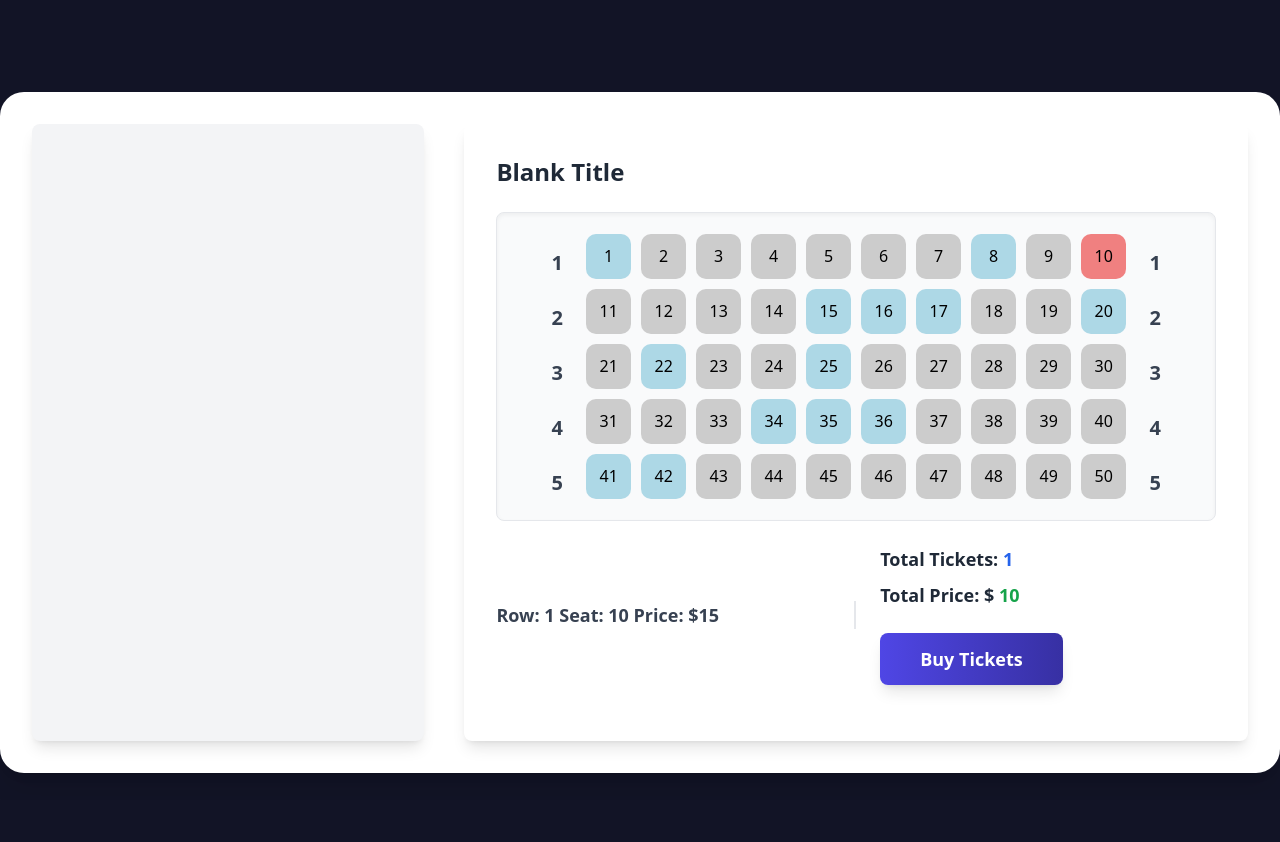
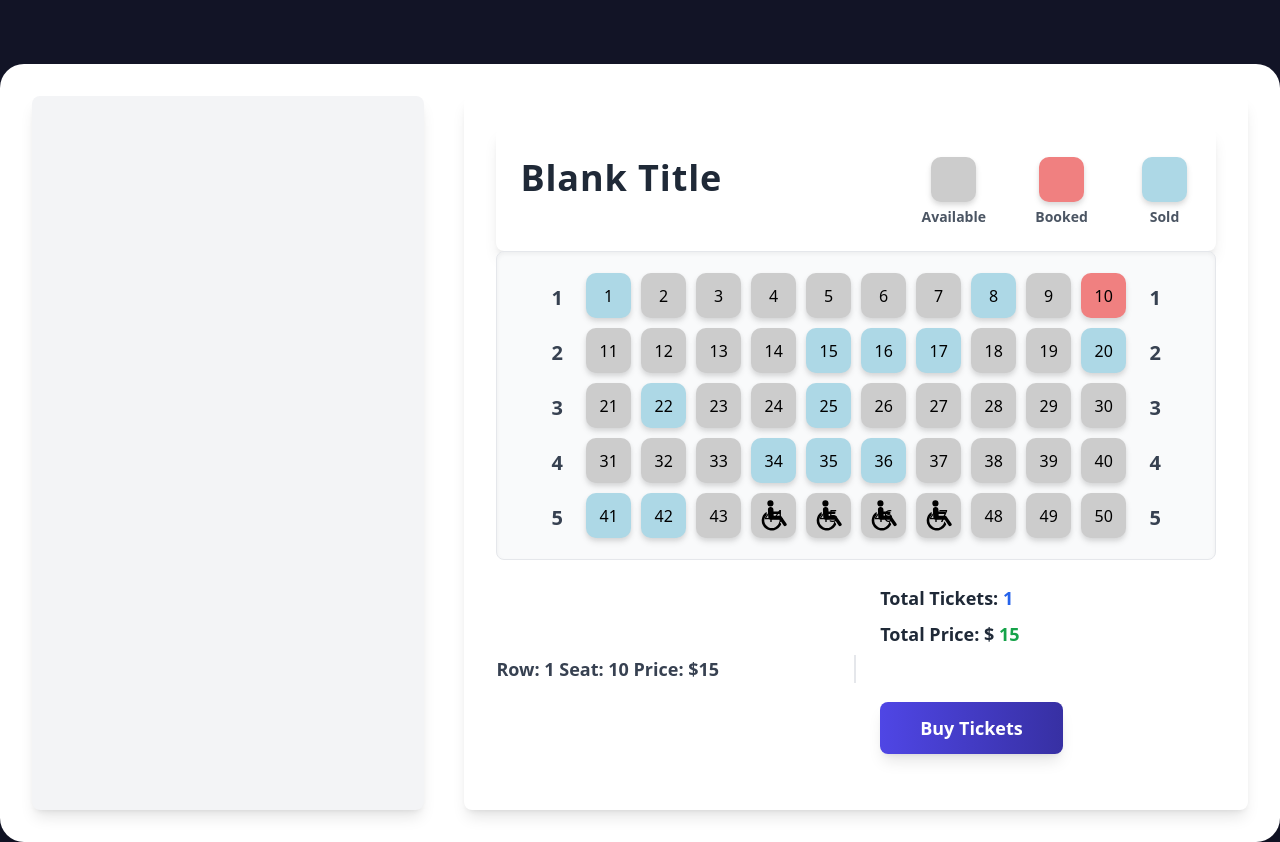
Before and after one commit to ninimtchedlishvili/Final-Movie-App, a plain HTML site: page singleMovie.html in a window 1280 px wide. Both pictures are taken after a click on the element "10". Before the commit the page ends 800 px from the top, so only its background shows below. Drawn offline with nearby package versions, Linux system fonts and the light colour scheme; no server answers.

Commit message:
updated singleMovi.js. added price calculation

```diff
--- a/singleMovie.html
+++ b/singleMovie.html
@@ -15,19 +15,38 @@
             class="w-full lg:w-1/3 flex justify-center items-center bg-gray-100 p-6 rounded-lg shadow-lg">
         </div>
 
-        <div class="w-full lg:w-2/3 bg-white p-8 rounded-lg shadow-lg">
-            <h2 class="text-2xl font-extrabold text-gray-800 mb-6" id="movieTitle">Blank Title</h2>
+        <div class="w-full lg:w-2/3 bg-white  p-8 rounded-lg shadow-lg">
+            <div class="flex justify-between items-center bg-white p-6 rounded-lg shadow-lg">
+                <h2 class="text-4xl font-bold text-gray-800 mb-6 tracking-wide" id="movieTitle">Blank Title</h2>
+                <div class="flex gap-12">
+                    <div class="flex flex-col justify-center items-center">
+                        <div class="seat w-10 h-10 bg-green-400 rounded-md mb-2 shadow-md transition-transform hover:scale-105"></div>
+                        <p class="text-sm text-gray-600 font-semibold">Available</p>
+                    </div>
+                    <div class="flex flex-col justify-center items-center">
+                        <div class="seat selected w-10 h-10 bg-yellow-400 rounded-md mb-2 shadow-md transition-transform hover:scale-105"></div>
+                        <p class="text-sm text-gray-600 font-semibold">Booked</p>
+                    </div>
+                    <div class="flex flex-col justify-center items-center">
+                        <div class="seat occupied w-10 h-10 bg-red-400 rounded-md mb-2 shadow-md transition-transform hover:scale-105"></div>
+                        <p class="text-sm text-gray-600 font-semibold">Sold</p>
+                    </div>
+                </div>
+            </div>
+
             <div id="seat-map" class="border rounded-lg p-4 bg-gray-50 shadow-inner mb-6"></div>
 
+
             <div class="flex justify-between items-center mb-6">
-                <div id="bookedSeats" class="text-lg lg:w-1/2 font-medium text-gray-700 pr-6 border-r-2 border-gray-200">
+                <div id="bookedSeats"
+                    class="text-lg lg:w-1/2 font-medium text-gray-700 pr-6 border-r-2 border-gray-200">
                     <!-- Content for booked seats (if any) -->
                 </div>
-                <div class="text-lg lg:w-1/2 font-medium text-gray-700 pl-6">
+                <div class="text-lg lg:w-1/2 font-medium text-gray-700 pl-6 ">
                     <div class="text-lg font-semibold text-gray-800">
                         Total Tickets: <span id="total-tickets" class="text-blue-600">0</span>
                     </div>
-                    <div class="text-lg font-semibold text-gray-800 mt-2">
+                    <div class="text-lg font-semibold text-gray-800 mt-2 pb-[30px]">
                         Total Price: $ <span id="total-price" class="text-green-600">0</span>
                     </div>
 
@@ -39,7 +58,6 @@
             </div>
         </div>
     </div>
-
 
 
     <script src="singleMovie.js"></script>
@@ -57,6 +75,7 @@
             display: flex;
             justify-content: center;
             align-items: center;
+            box-shadow: 0 4px 6px rgba(0, 0, 0, 0.1), 0 2px 4px rgba(0, 0, 0, 0.06);
         }
 
         .seat:hover {
@@ -70,14 +89,17 @@
             display: flex;
             justify-content: center;
             align-items: center;
+            box-shadow: 0 4px 6px rgba(0, 0, 0, 0.1), 0 2px 4px rgba(0, 0, 0, 0.06);
         }
 
         .seat.selected {
             background-color: lightcoral;
+            box-shadow: 0 4px 6px rgba(0, 0, 0, 0.1), 0 2px 4px rgba(0, 0, 0, 0.06);
         }
 
         .seat.occupied {
             background-color: lightblue;
+            box-shadow: 0 4px 6px rgba(0, 0, 0, 0.1), 0 2px 4px rgba(0, 0, 0, 0.06);
         }
     </style>
 </body>
--- a/singleMovie.js
+++ b/singleMovie.js
@@ -23,7 +23,7 @@ async function getSingleMovie(url) {
 
 
 function showSingleMovie(movie) {
-    const {id, overview, title, release_date, poster_path, vote_average } = movie;
+    const { id, overview, title, release_date, poster_path, vote_average } = movie;
     const movieTitle = document.getElementById("movieTitle");
 
     const singleMovie = document.createElement("div");
@@ -34,6 +34,7 @@ function showSingleMovie(movie) {
             </div>
 
         </div>`
+
 
     document.getElementById("title").innerHTML = title;
     document.getElementById("movieTitle").innerHTML = title;
@@ -57,7 +58,7 @@ function seatSetting() {
         rowEl.className = "flex justify-center";
         const rowNum = i + 1;
         const rowNumStart = document.createElement("div");
-        rowNumStart.className = "text-center font-semibold text-xl text-gray-700 w-12 mt-5";
+        rowNumStart.className = "text-center font-semibold text-xl text-gray-700 w-12 mt-4";
         rowNumStart.textContent = i + 1;
         rowEl.appendChild(rowNumStart);
 
@@ -67,6 +68,10 @@ function seatSetting() {
             const seatIndex = i * seatPerRow + j + 1;
             const seatEl = document.createElement("div");
             seatEl.classList.add("seat");
+            if (seatIndex === 44 || seatIndex === 45 || seatIndex === 46 || seatIndex === 47) {
+                seatEl.classList.add("bg-[url('./src/img/accessibity.svg')]");
+            }
+
             seatEl.innerHTML = seatIndex;
 
             if (occupiedSeats.includes(seatIndex)) {
@@ -77,17 +82,19 @@ function seatSetting() {
             rowEl.appendChild(seatEl);
         }
         const rowNumEnd = document.createElement("div");
-        rowNumEnd.className = "text-center font-semibold text-xl text-gray-700 w-12 mt-5";
+        rowNumEnd.className = "text-center font-semibold text-xl text-gray-700 w-12 mt-4";
         rowNumEnd.textContent = i + 1;
         rowEl.appendChild(rowNumEnd);
         seatMap.appendChild(rowEl);
     }
 }
 
-
 let bookedElements = {};
+let sum = 0;
 
 function seatSelect(rowNum, seatEl, seatIndex) {
+    const price = calculatePrice(seatIndex);
+    if (selectedSeats.length <= 5) {
 
         if (!seatEl.classList.contains("occupied")) {
 
@@ -99,21 +106,21 @@ function seatSelect(rowNum, seatEl, seatIndex) {
                 if (booked) {
                     bookedSeats.removeChild(booked);
                     delete bookedElements[seatIndex];
+                    sum -= price;
+                    const indexInArray = selectedSeats.indexOf(seatIndex);
+                    if (indexInArray !== -1) {
+                        selectedSeats.splice(indexInArray, 1);
+                    }
+                    console.log(selectedSeats);
                 }
 
             } else if (!seatEl.classList.contains("selected")) {
 
-            if (rowNum === 1 || rowNum === 5) {
-                price = 15;
-            } else if (rowNum === 2 || rowNum === 4) {
-                price = 20;
-            } else if (rowNum === 3) {
-                price = 25;
-            }
+
 
                 seatEl.classList.add("selected");
                 selectedSeats.push(seatIndex);
-
+                sum += price;
                 const booked = document.createElement("div");
 
                 booked.innerHTML = `<p class="text-lg font-semibold">Row: ${rowNum} Seat: ${seatIndex} Price: $${price}</p>`;
@@ -121,23 +128,28 @@ function seatSelect(rowNum, seatEl, seatIndex) {
                 bookedSeats.appendChild(booked);
                 bookedElements[seatIndex] = booked;
 
-
-        }
-        updateSummary();
-
+                updateSummary(sum);
             }
         }
+
+    } else {
+        alert("You can only buy 6 tickets at a time");
+    }
+}
+
 
 
 seatSetting();
 const totalTickets = document.getElementById("total-tickets");
 const totalPrice = document.getElementById("total-price");
 
+// TODO: price calculation
+function updateSummary(price) {
+    totalTickets.innerHTML = selectedSeats.length;
+    totalPrice.innerHTML = price;
+}
 
-function updateSummary() {
-    totalTickets.innerHTML = selectedSeats.length;
-    totalPrice.innerHTML = selectedSeats.length * 10;
-}
+
 buyButton.addEventListener("click", () => {
     if (selectedSeats.length > 0) {
         window.location.href = `checkout.html`
@@ -145,3 +157,13 @@ buyButton.addEventListener("click", () => {
         alert("Please select a seat");
     }
 });
+
+function calculatePrice(seatIndex) {
+    if (seatIndex > 30) {
+        return 25;
+    } else if (seatIndex > 10) {
+        return 20;
+    } else {
+        return 15;
+    }
+}
```
Lines whose indentation alone changed are shown as unchanged.
